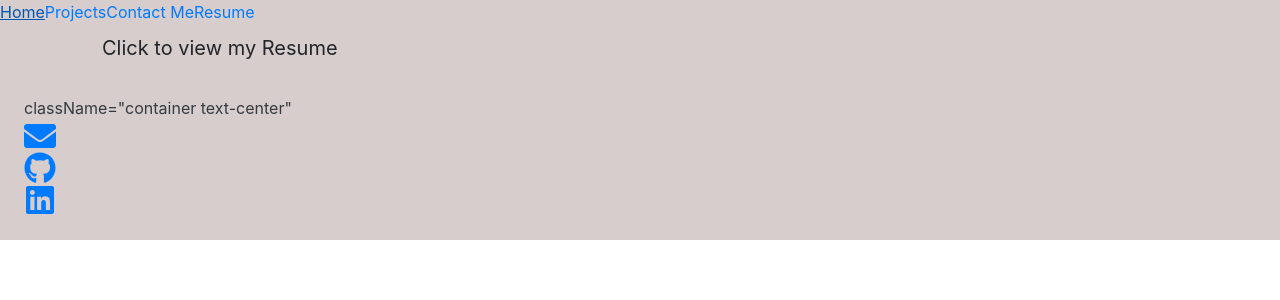
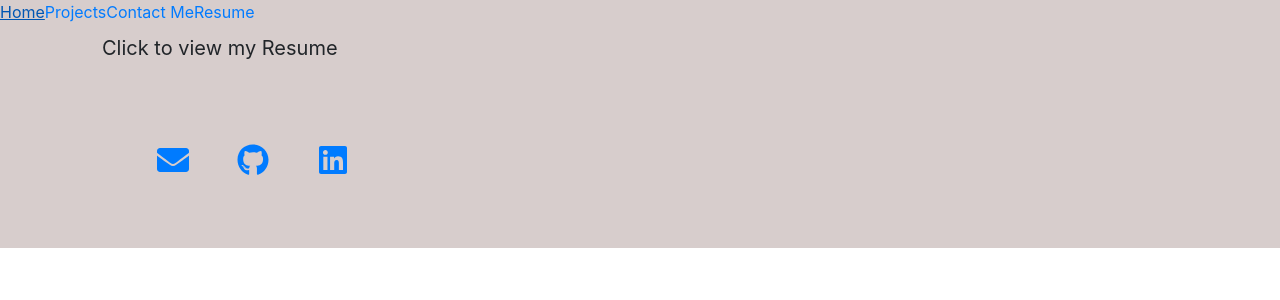
Before and after one commit to whatawhat/react_portfolio, a React (Create React App) app: page /resume in a window 1280 px wide. Shown: the top 300 px of the page. Built offline with nearby package versions, Linux system fonts and the light colour scheme; a web font is replaced by a local one.

Commit message:
added space between icons

```diff
--- a/src/components/footer.js
+++ b/src/components/footer.js
@@ -5,23 +5,26 @@ import { FaGithub, FaLinkedin, FaEnvelope } from 'react-icons/fa';
 function Footer() {
     return (
       <footer className="w-100 mt-auto text-dark p-4">
-        <div>className="container text-center"</div>
-          <div id="email">
+        <div class="container text-center">
+          <div class="row m-5">
+          <div id="email" class="px-4">
             <a href="mailto:stephedavis12@gmail.com">
               <FaEnvelope size="2em"/>
             </a>
           </div>
 
-          <div id="github">
+          <div id="github" class="px-4">
             <a href="https://github.com/whatawhat">
               <FaGithub size="2em"/>
             </a>
           </div>
 
-          <div id="linkedIn">
+          <div id="linkedIn" class="px-4">
             <a href="www.linkedin.com/in/stephanie-davis-56780b3b">
               <FaLinkedin size="2em"/>
             </a>
+          </div>
+          </div>
           </div>
       </footer>
     );
```
